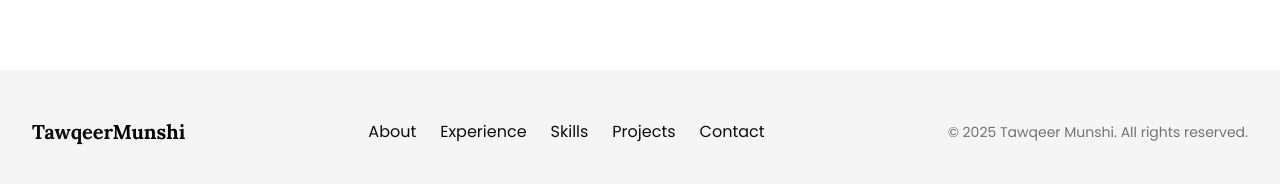
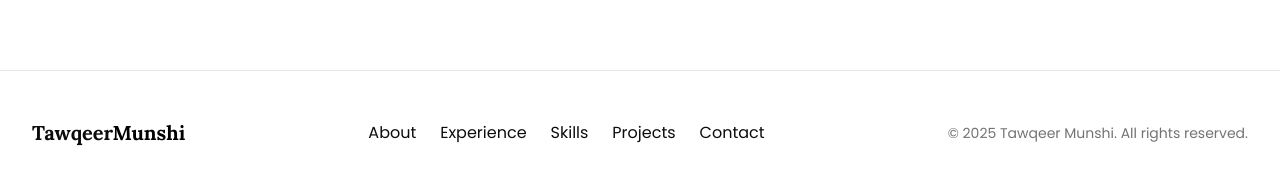
Before and after one commit to tawqeermunshi/tawqeer-website, a React (Vite) app: page /projects in a window 1280 px wide. Shown: the part 620-804 px from the top of the page. Built offline with nearby package versions, Linux system fonts and the light colour scheme.

Commit message:
Fix: Change background color to white
Change the background color of the website sections to white.

```diff
--- a/src/components/About.tsx
+++ b/src/components/About.tsx
@@ -3,7 +3,7 @@ import React from 'react';
 
 const About = () => {
   return (
-    <section id="about" className="bg-secondary/50">
+    <section id="about" className="bg-white">
       <div className="section-container">
         <h2 className="section-title">About Me</h2>
 
--- a/src/components/Footer.tsx
+++ b/src/components/Footer.tsx
@@ -5,7 +5,7 @@ const Footer = () => {
   const currentYear = new Date().getFullYear();
 
   return (
-    <footer className="bg-secondary py-12">
+    <footer className="bg-white py-12 border-t">
       <div className="container">
         <div className="flex flex-col md:flex-row justify-between items-center">
           <div className="mb-4 md:mb-0">
--- a/src/components/Projects.tsx
+++ b/src/components/Projects.tsx
@@ -22,7 +22,7 @@ const projects = [
 
 const Projects = () => {
   return (
-    <section id="projects" className="bg-secondary/50">
+    <section id="projects" className="bg-white">
       <div className="section-container">
         <h2 className="section-title">Notable Projects</h2>
 
@@ -36,7 +36,7 @@ const Projects = () => {
                 <CardDescription className="text-base">{project.description}</CardDescription>
                 <div className="mt-4 flex flex-wrap gap-2">
                   {project.categories.map((category, catIndex) => (
-                    <span key={catIndex} className="bg-secondary px-2 py-1 rounded text-xs font-medium">
+                    <span key={catIndex} className="bg-accent px-2 py-1 rounded text-xs font-medium">
                       {category}
                     </span>
                   ))}
--- a/src/index.css
+++ b/src/index.css
@@ -1,5 +1,3 @@
-
-
 @import url('https://fonts.googleapis.com/css2?family=Lora:wght@400;500;600;700&family=Poppins:wght@300;400;500;600;700&display=swap');
 
 @tailwind base;
@@ -8,7 +6,7 @@
 
 @layer base {
   :root {
-    --background: 0 0% 100%;  /* Changed to white */
+    --background: 0 0% 100%;  /* White background */
     --foreground: 20 10% 5%;
 
     --card: 0 0% 100%;
@@ -20,20 +18,20 @@
     --primary: 0 0% 0%;
     --primary-foreground: 0 0% 100%;
 
-    --secondary: 0 0% 96%;  /* Updated to match white theme */
+    --secondary: 0 0% 100%;  /* Changed to pure white */
     --secondary-foreground: 0 0% 0%;
 
-    --muted: 0 0% 94%;  /* Updated to match white theme */
+    --muted: 0 0% 98%;  /* Very light shade for muted areas */
     --muted-foreground: 0 0% 45%;
 
-    --accent: 0 0% 90%;  /* Updated to match white theme */
+    --accent: 0 0% 96%;  /* Very light shade for accents */
     --accent-foreground: 0 0% 0%;
 
     --destructive: 0 84.2% 60.2%;
     --destructive-foreground: 0 0% 98%;
 
-    --border: 0 0% 85%;  /* Updated to match white theme */
-    --input: 0 0% 90%;   /* Updated to match white theme */
+    --border: 0 0% 90%;  /* Light border */
+    --input: 0 0% 94%;   /* Very light input background */
     --ring: 0 0% 0%;
 
     --radius: 0.5rem;
```
